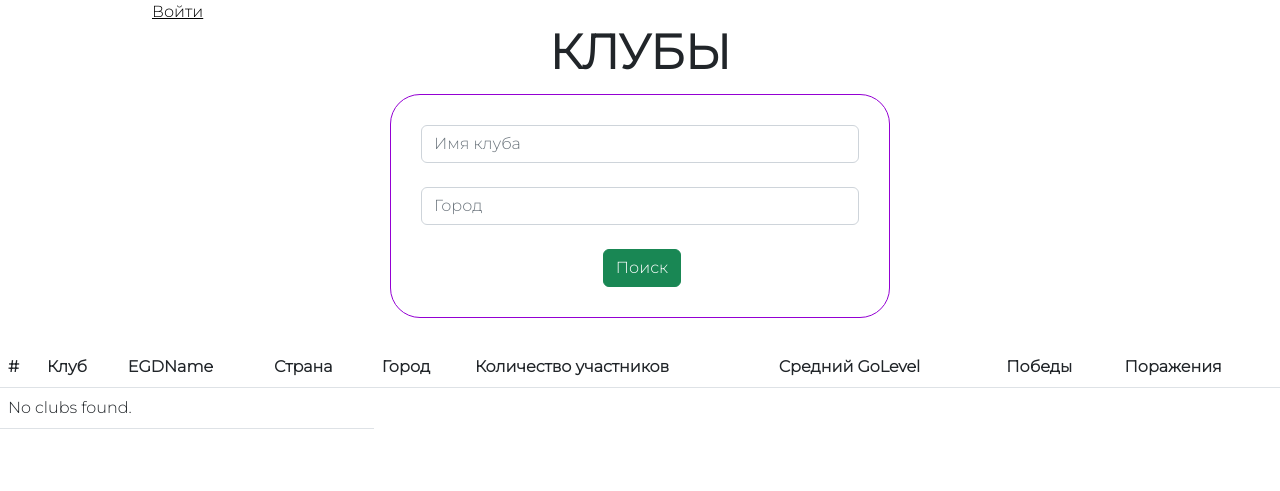
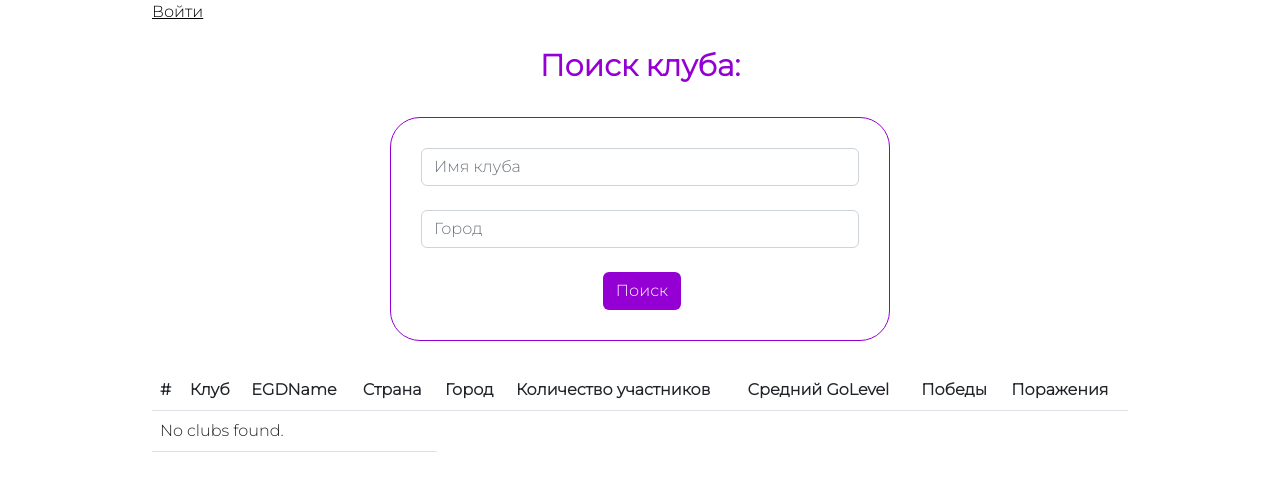
Before and after one commit to samat-sultanov/kyrgyz_go_database, a Django app: page /clubs/ in a window 1280 px wide. Shown: the part 82-573 px from the top of the page. Run offline with Django 4.2, Linux system fonts and the light colour scheme; data that the repository does not hold is empty; parts of the project's set-up code (start-up, migrations or seed data) failed here and were passed over.

Commit message:
club_list.html & club_search.html are finished

```diff
--- a/source/webapp/templates/club/club_list.html
+++ b/source/webapp/templates/club/club_list.html
@@ -4,8 +4,11 @@
 {% endblock %}
 
 {% block content %}
-    <h1 class="text-center">Клубы</h1>
-    {% include "club/club_search.html" %}
+    <div class="container mt-4">
+    <h2 class="title text-center">Поиск клуба:</h2>
+    <div class="container">
+        {% include 'club/club_search.html' %}
+    </div>
     <table class="table">
         <thead>
         <tr>
@@ -51,5 +54,6 @@
      {% if is_paginated %}
         {% include 'partial/pagination.html' %}
     {% endif %}
-    <br/>
+    </div>
+
 {% endblock %}
--- a/source/webapp/templates/club/club_search.html
+++ b/source/webapp/templates/club/club_search.html
@@ -12,7 +12,7 @@
                 </div>
                 <br/>
                 <div class="d-flex justify-content-center">
-                    <input type="submit" class="btn btn-success ms-1" value="Поиск">
+                    <input type="submit" class="btn ms-1" style="background-color: #9400D3; color: white" value="Поиск">
                 </div>
             </div>
         </form>
```
